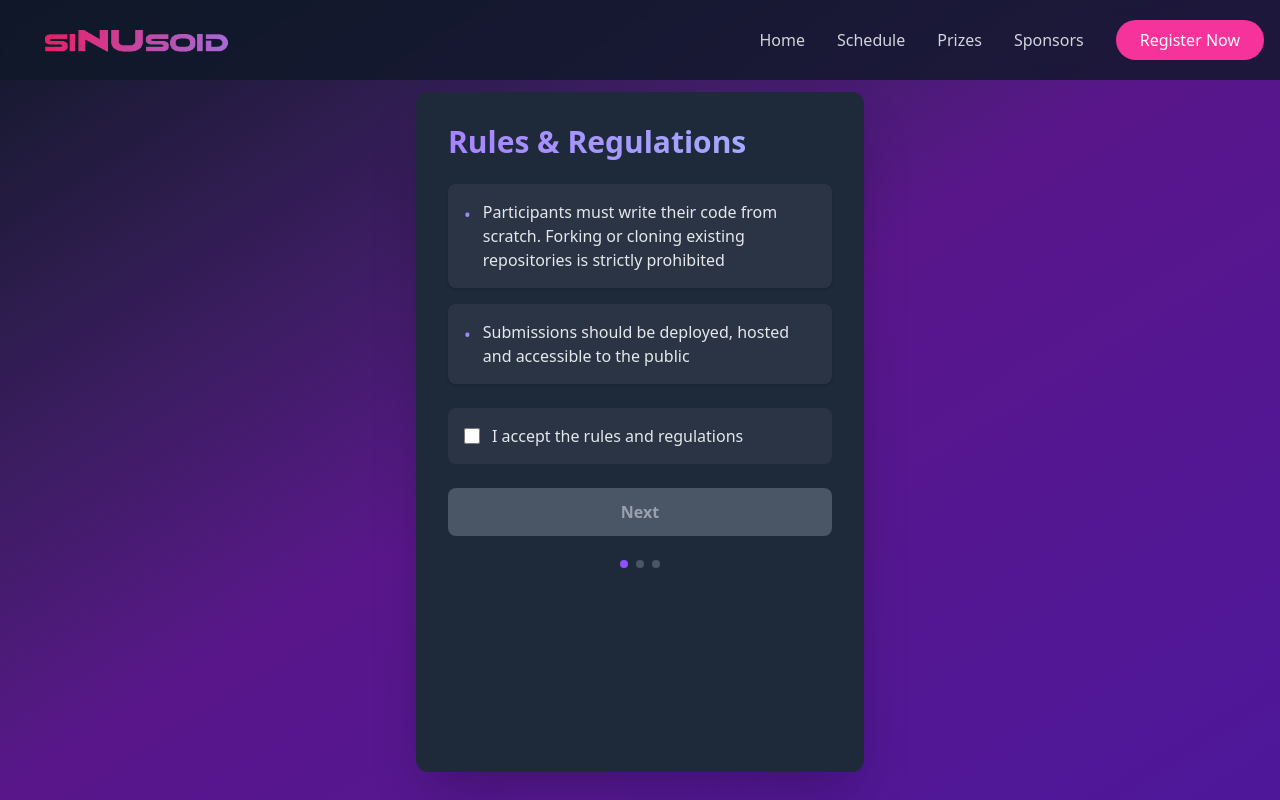
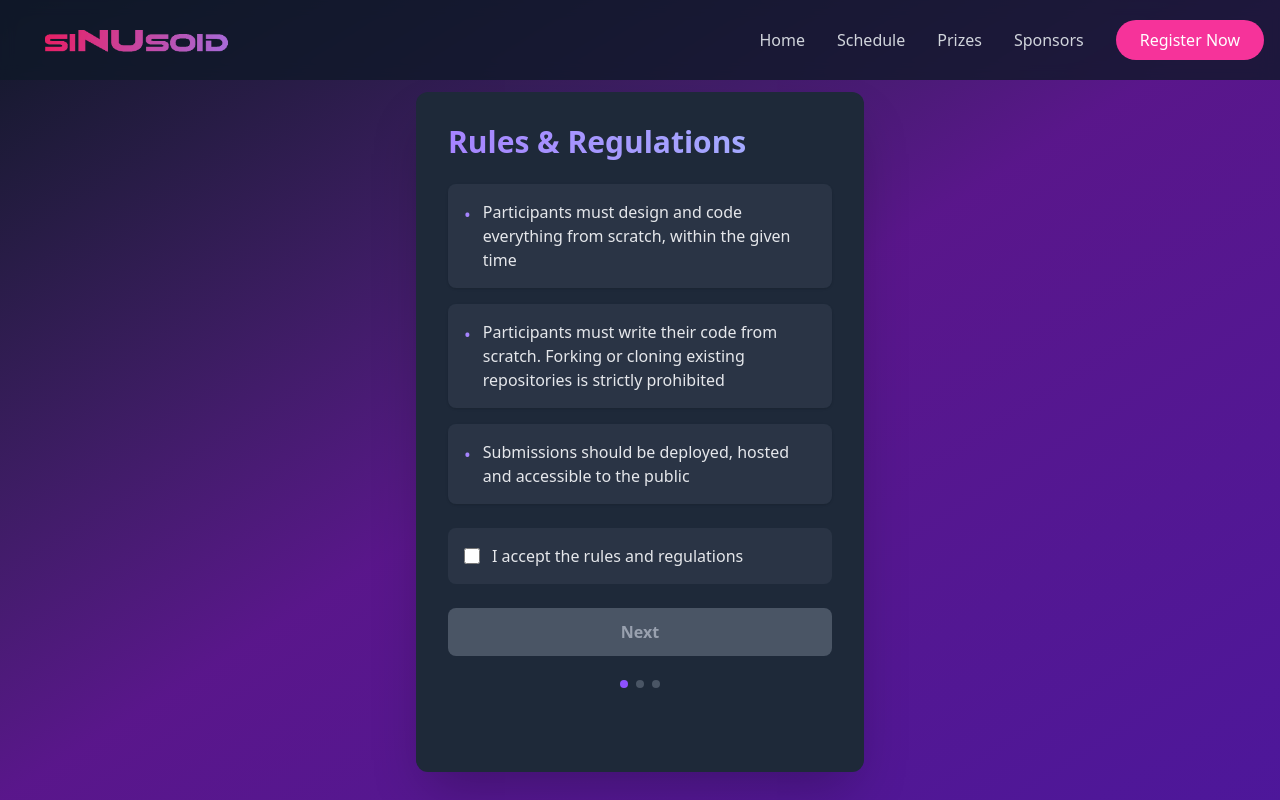
Before and after one commit to thelegendaryarticuno/hackathon, a React (Vite) app: page /register in a window 1280 px wide. Shown: the top 800 px of the page. Built offline with nearby package versions, Linux system fonts and the light colour scheme.

Commit message:
rule fix

```diff
--- a/src/components/form.jsx
+++ b/src/components/form.jsx
@@ -19,6 +19,7 @@ const RegistrationForm = () => {
   });
 
   const rules = [
+    "Participants must design and code everything from scratch, within the given time",
     "Participants must write their code from scratch. Forking or cloning existing repositories is strictly prohibited",
     "Submissions should be deployed, hosted and accessible to the public",
   ];
```
